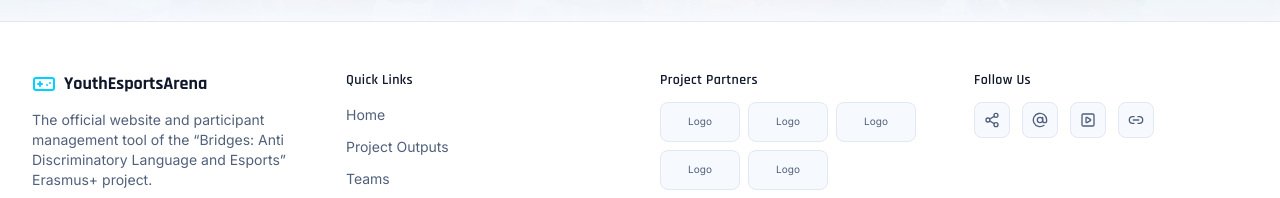
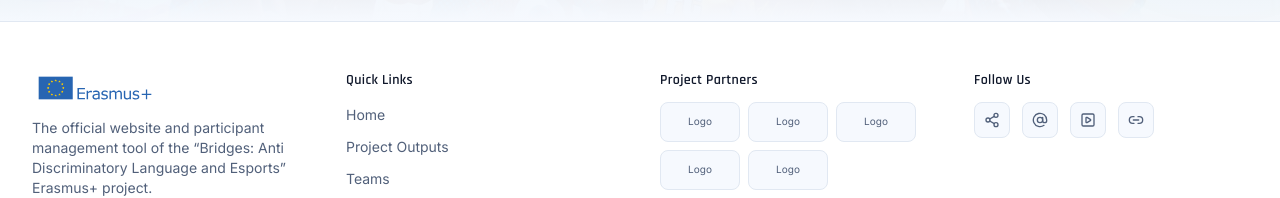
Before and after one commit to emrers18/youth_esport, a Next.js app: page / in a window 1280 px wide. Shown: the part 2945-3143 px from the top of the page. Built offline with nearby package versions, Linux system fonts and the light colour scheme; no server answers; the database is empty.

Commit message:
feat: add footer component with Erasmus+ logo and project links

```diff
--- a/components/layout/footer.tsx
+++ b/components/layout/footer.tsx
@@ -1,5 +1,6 @@
+import Image from "next/image";
 import Link from "next/link";
-import { GamepadIcon, Share2Icon, AtSignIcon, PlaySquareIcon, Link2Icon } from "lucide-react";
+import { Share2Icon, AtSignIcon, PlaySquareIcon, Link2Icon } from "lucide-react";
 
 const quickLinks = [
   { href: "/", label: "Home" },
@@ -23,8 +24,13 @@ export function Footer() {
       <div className="container-app grid gap-10 py-12 sm:grid-cols-2 lg:grid-cols-4">
         <div className="flex flex-col gap-3 sm:col-span-2 lg:col-span-1">
           <Link href="/" className="flex items-center gap-2 font-heading text-lg font-bold text-textPrimary">
-            <GamepadIcon className="size-6 text-primary" aria-hidden="true" />
-            YouthEsportsArena
+            <Image
+              src="/gallery/Erasmus+_Logo.svg"
+              alt="Erasmus+ logo"
+              width={312}
+              height={89}
+              className="h-9 w-auto"
+            />
           </Link>
           <p className="text-sm text-textSecondary">
             The official website and participant management tool of the
```
Also changed, not shown: public/gallery/Erasmus+_Logo.svg (added).
